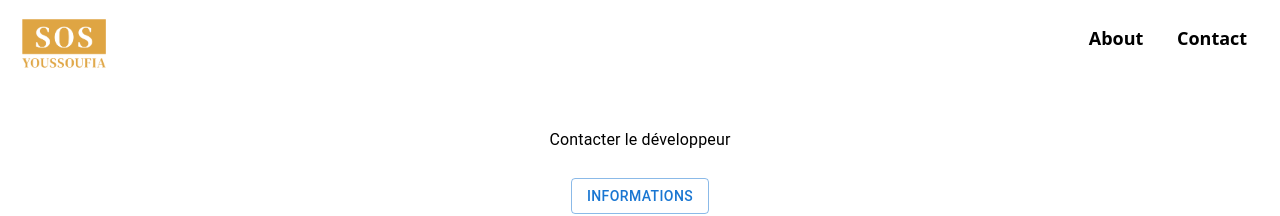
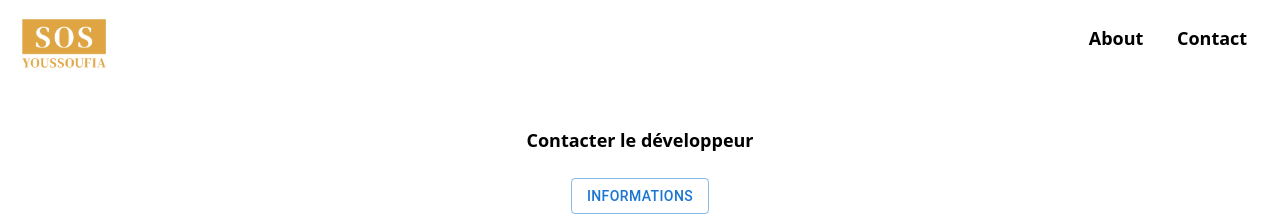
Before and after one commit to mednajjar/sosyoussoufiawebapp, a React (Create React App) app: page /contact in a window 1280 px wide. Shown: the top 216 px of the page. Built offline with nearby package versions, Linux system fonts and the light colour scheme.

Commit message:
update contact info

```diff
--- a/src/components/Contact.js
+++ b/src/components/Contact.js
@@ -9,7 +9,6 @@ import ListItemText from '@mui/material/ListItemText';
 import DialogTitle from '@mui/material/DialogTitle';
 import Dialog from '@mui/material/Dialog';
 import PersonIcon from '@mui/icons-material/Person';
-import Typography from '@mui/material/Typography';
 import { blue } from '@mui/material/colors';
 
 const emails = ['najjarmedd@gmail.com', 'LinkedIn'];
@@ -77,9 +76,9 @@ export default function Contact() {
 
     return (
         <div className='text-center mt-10'>
-            <Typography variant="subtitle1" component="div">
+            <h3 className='font-semibold text-lg'>
                 Contacter le développeur
-            </Typography>
+            </h3>
             <br />
             <Button variant="outlined" onClick={handleClickOpen}>
                 Informations
```
